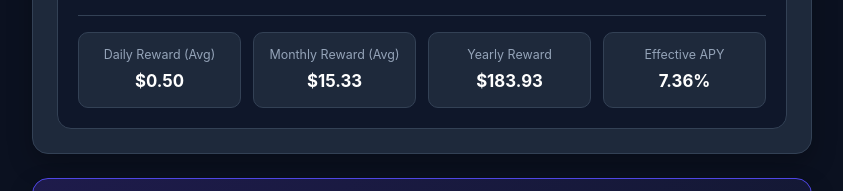
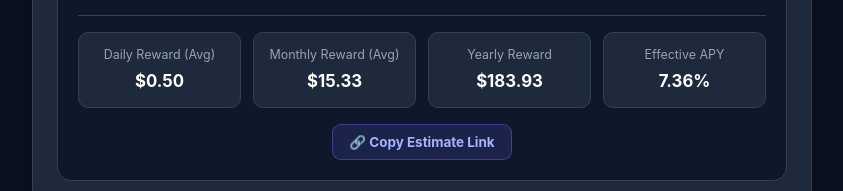
Before and after one commit to valeryivch-maker/crypto-staking-calculator, a plain HTML site: page index.html in a window 1280 px wide. Shown: the part 586-777 px from the top of the page, without its empty margins (218-1061 px from the left). Drawn offline with Linux system fonts and the light colour scheme.

Commit message:
Add files via upload

```diff
--- a/index.html
+++ b/index.html
@@ -100,8 +100,12 @@
         <div class="mini-stat"><span>Yearly Reward</span><strong id="res-yearly">$183.48</strong></div>
         <div class="mini-stat"><span>Effective APY</span><strong id="res-eff">7.34%</strong></div>
       </div>
+      <div style="margin-top:16px; display:flex; justify-content:center;">
+        <button type="button" id="share-est-btn" onclick="copyShareLink()" style="background:rgba(99,102,241,0.16); color:#a5b4fc; border:1px solid rgba(99,102,241,0.45); font-weight:700; font-size:0.84rem; padding:9px 16px; border-radius:9px; cursor:pointer;">&#128279; Copy Estimate Link</button>
+      </div>
     </div>
   </div>
+
      <!-- CPA Affiliate Block: Kraken + Bybit + Ledger -->
   <div style="margin: 24px 0; padding: 22px; border-radius: 16px; background: linear-gradient(135deg, #1e1b4b 0%, #0f172a 100%); border: 1px solid #4f46e5; box-shadow: 0 10px 25px rgba(0, 0, 0, 0.3);">
     <span style="display: inline-block; font-size: 11px; font-weight: 700; text-transform: uppercase; letter-spacing: 0.05em; color: #a5b4fc; background: rgba(79, 70, 229, 0.25); padding: 4px 9px; border-radius: 6px; margin-bottom: 10px;">Top Rated Crypto Staking Platforms</span>
@@ -187,19 +191,34 @@ function calculate() {
   document.getElementById('res-eff').innerText = (effRate * 100).toFixed(2) + '%';
 }
 
+function copyShareLink() {
+  const amount = document.getElementById('amount').value || 2500;
+  const apy = document.getElementById('apy').value || 7.1;
+  const months = document.getElementById('months').value || 12;
+  const comp = document.getElementById('comp').value || 365;
+  const url = window.location.origin + window.location.pathname + '?amount=' + encodeURIComponent(amount) + '&apy=' + encodeURIComponent(apy) + '&months=' + encodeURIComponent(months) + '&comp=' + encodeURIComponent(comp);
+  navigator.clipboard.writeText(url).then(() => {
+    const btn = document.getElementById('share-est-btn');
+    if (btn) { btn.innerHTML = '&#10003; Link Copied!'; setTimeout(() => { btn.innerHTML = '&#128279; Copy Estimate Link'; }, 1800); }
+  });
+}
+
 (function initFromUrl() {
   const params = new URLSearchParams(window.location.search);
   const pAmount = params.get('amount');
   const pApy = params.get('apy');
   const pMonths = params.get('months');
+  const pComp = params.get('comp');
   if (pAmount && !isNaN(parseFloat(pAmount))) document.getElementById('amount').value = parseFloat(pAmount);
   if (pApy && !isNaN(parseFloat(pApy))) {
     document.getElementById('apy').value = parseFloat(pApy);
     document.querySelectorAll('.preset-btn').forEach(b => b.classList.remove('active'));
   }
   if (pMonths && !isNaN(parseInt(pMonths))) document.getElementById('months').value = parseInt(pMonths);
+  if (pComp && ['365','12','1','0'].includes(pComp)) document.getElementById('comp').value = pComp;
   calculate();
 })();
+
 </script>
 
 <!-- Cloudflare Web Analytics --><script type='module' src='https://static.cloudflareinsights.com/beacon.min.js' data-cf-beacon='{"token": "c1d700a5fdf540fa94f43b52a8651a2f"}'></script><!-- End Cloudflare Web Analytics -->
```
